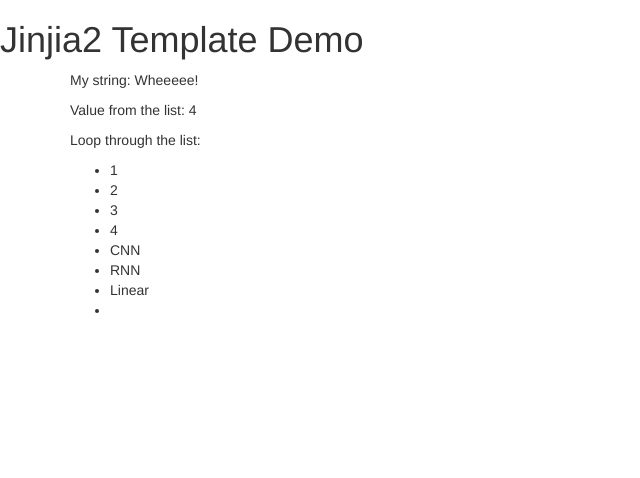
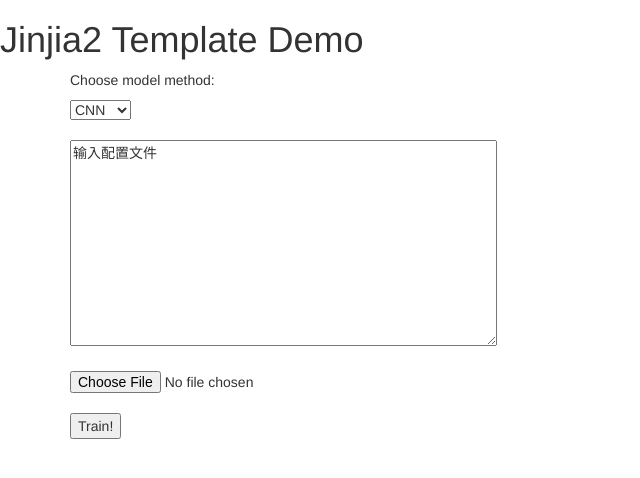
Before and after one commit to StrikeW/aicampf2, a Flask app: page /models in a window 1280 px wide. Shown: the top 478 px of the page, without its empty margins (0-640 px from the left). Run offline with Flask 2, Linux system fonts and the light colour scheme; some libraries are stand-ins or nearby versions.

Commit message:
添加加入文件

```diff
--- a/main.py
+++ b/main.py
@@ -5,5 +5,5 @@ from server import _run_server, app
 if __name__ == "__main__":
     # host = sys.argv[1]
     # port = sys.argv[2]
-    # _run_server('127.0.0.1', 4000, 1, None)
-    app.run(debug=True)
+    #_run_server('127.0.0.1', 4000, 1, None)
+    app.run(port=4000, debug=True)
--- a/server/__init__.py
+++ b/server/__init__.py
@@ -42,13 +42,24 @@ def load_model():
     with open(fpath) as f:
         for line in f:
             print(line)
+            line = line.strip()
             a.append(line)
     return a
+
+#def load_config(conf_path):
+#    fpath = os.path.join(STATIC_DIR, conf_path)
+#    with open(fpath) as f:
+#        a = f.read()
+#        return a
 
 # Serve the index.html for the React App for all other routes.
 @app.route('/models')
 def show_models():
     models = load_model()
+#    model_config = []
+#    for n in models:
+#        model_config.append(load_config(n))
+
     return render_template('tmpl.html', my_string="Wheeeee!", my_list=[1,2,3,4], my_models=models)
 
 @app.route('/')
--- a/server/templates/index.html
+++ b/server/templates/index.html
@@ -16,10 +16,8 @@
 <!-- <script src="https://cdn.bootcss.com/bootstrap/3.3.7/js/bootstrap.min.js"></script> -->
 <script type="text/javascript" >
     function train() {
-        alert('ck');
-        $.post('/api/train', {sb: '1'}, function() {
-            alert('SB');
+        $.post('/api/train', {sb: '1'}, function(result) {
+
         });
-        alert('ck2');
     }
 </script>
--- a/server/templates/tmpl.html
+++ b/server/templates/tmpl.html
@@ -5,29 +5,34 @@
     <meta name="viewport" content="width=device-width, initial-scale=1, shrink-to-fit=no">
     <link rel="shortcut icon" href="%PUBLIC_URL%/favicon.ico">
     <meta name="theme-color" content="#000000">
-    <link rel="stylesheet" href="https://maxcdn.bootstrapcdn.com/bootstrap/3.3.7/css/bootstrap.min.css" integrity="sha384-BVYiiSIFeK1dGmJRAkycuHAHRg32OmUcww7on3RYdg4Va+PmSTsz/K68vbdEjh4u" crossorigin="anonymous">
-
+    <link rel="stylesheet" href="https://maxcdn.bootstrapcdn.com/bootstrap/3.3.7/css/bootstrap.min.css"
+          integrity="sha384-BVYiiSIFeK1dGmJRAkycuHAHRg32OmUcww7on3RYdg4Va+PmSTsz/K68vbdEjh4u" crossorigin="anonymous">
+    <link rel="stylesheet" type="text/css" href="css/style.css"/>
     <title>MLflow</title>
 </head>
 <body>
 <noscript>
     You need to enable JavaScript to run this app.
 </noscript>
+<div class="title">
     <h1>Jinjia2 Template Demo</h1>
-
+</div>
 <div class="container">
-      <p>My string: {{my_string}}</p>
-      <p>Value from the list: {{my_list[3]}}</p>
-      <p>Loop through the list:</p>
-      <ul>
-        {% for n in my_list %}
-        <li>{{n}}</li>
+    <form action="" enctype='multipart/form-data'  method="post">
+        <p>Choose model method:</p>
+        <select name="model">
+            {% for m in my_models %}
+            <option value="{{m}}">{{m}}</option>
             {% endfor %}
-
-        {% for m in my_models %}
-        <li>{{m}}</li>
-        {% endfor %}
-      </ul>
+        </select>
+        <br/>
+        <br/>
+        <textarea name="conf" rows="10" cols="50" >输入配置文件</textarea>
+        <br/>
+        <br/>
+        <input type="file" name="datafile"><br/>
+        <input type="button" id = "button" onclick=train() value = "Train!">
+    </form>
 </div>
 <!--
   This HTML file is a template.
@@ -41,3 +46,13 @@
 -->
 </body>
 </html>
+
+<script type="text/javascript" src='/static-files/jquery-3.3.1.min.js'></script>
+<!-- <script src="https://cdn.bootcss.com/bootstrap/3.3.7/js/bootstrap.min.js"></script> -->
+<script type="text/javascript" >
+    function train() {
+        $.post('/api/train', {}, function(result) {
+
+        });
+    }
+</script>
```
Also changed, not shown: server/templates/model_list.txt (line endings or trailing spaces), 1 other file. Lines whose indentation alone changed are shown as unchanged.
